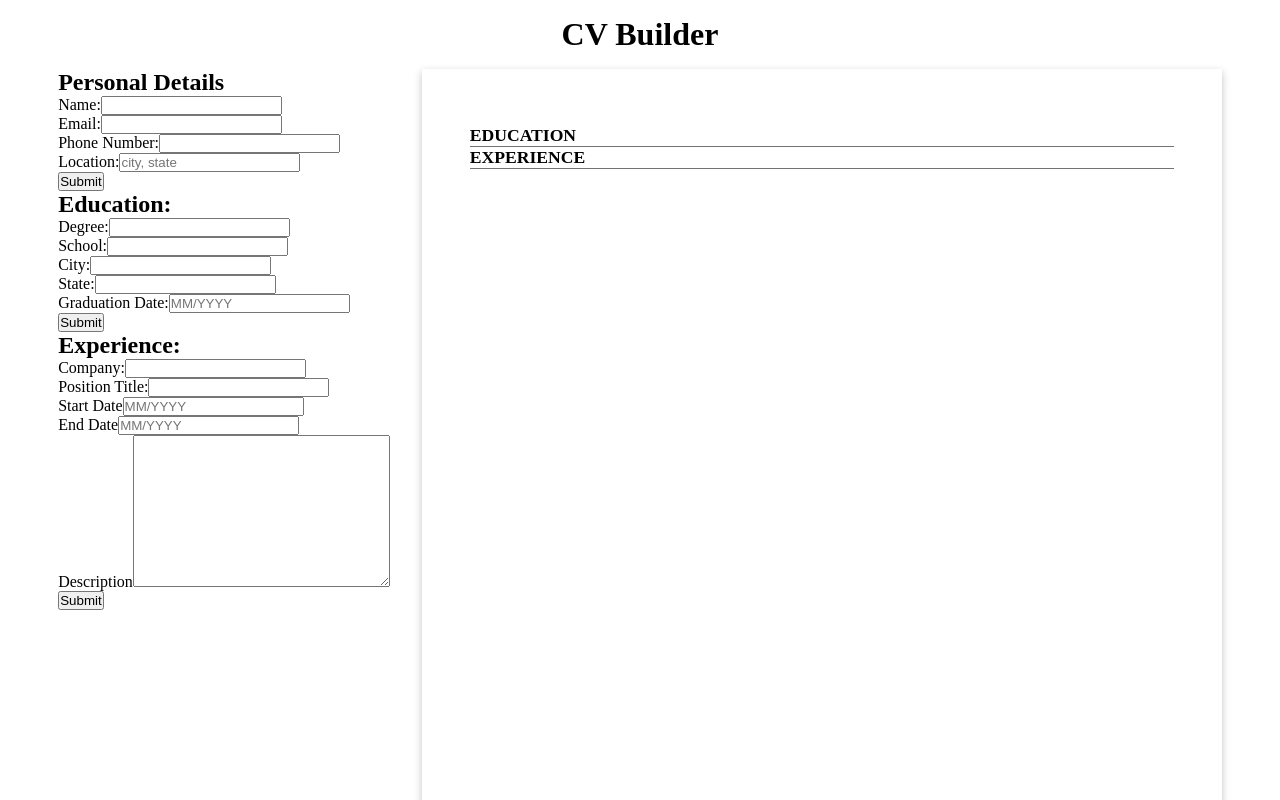
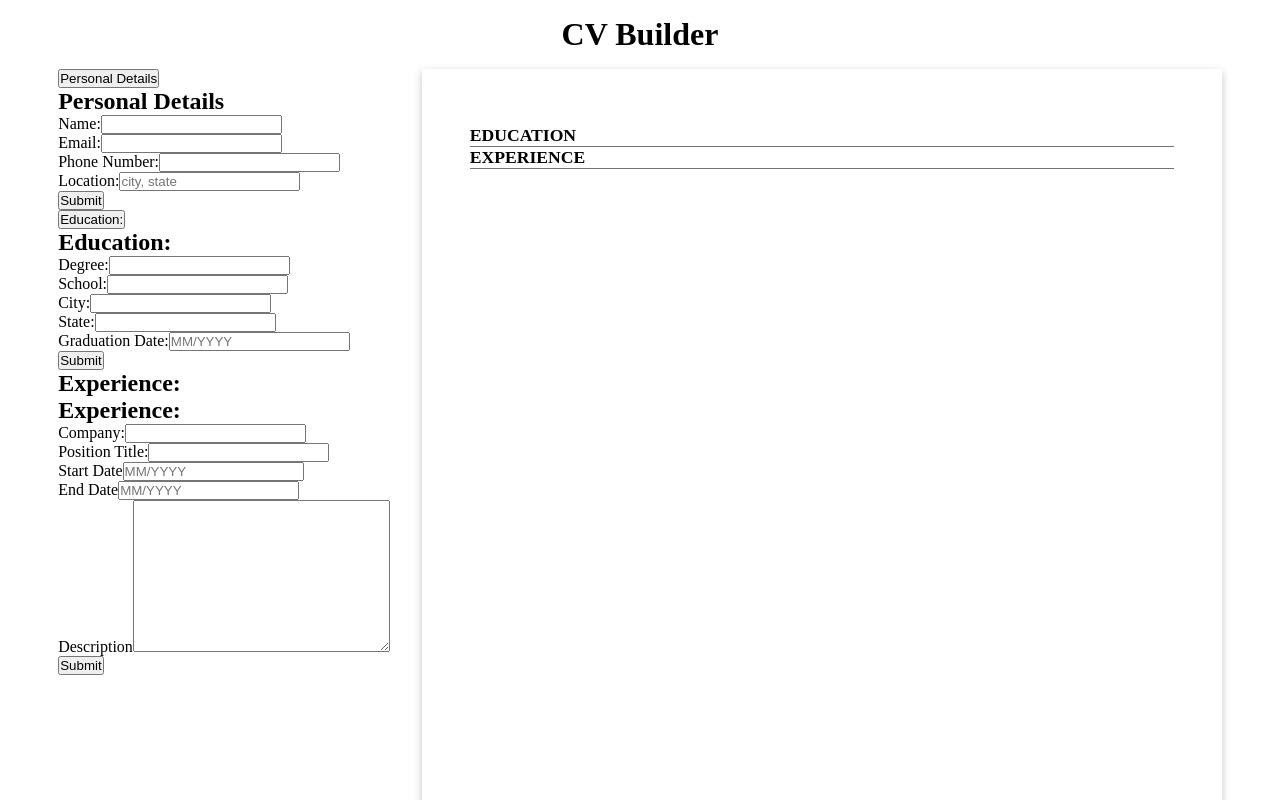
Before and after one commit to MahmoudTalass/cv-application, a React (Vite) app: page / in a window 1280 px wide. Shown: the top 800 px of the page. Built offline with nearby package versions, Linux system fonts and the light colour scheme.

Commit message:
Add each form to a container with heading, form and available data
The available data is shown only for experience and education

```diff
--- a/src/components/formComponents/ResumeForms.jsx
+++ b/src/components/formComponents/ResumeForms.jsx
@@ -2,6 +2,7 @@
 import EducationInfoForm from "./EducationInfoForm";
 import ExperienceInfoForm from "./ExperienceInfoForm";
 import PersonalInfoForm from "./PersonalInfoForm";
+import { useState } from "react";
 
 export default function ResumeForms({
    handlePersonalInfo,
@@ -10,9 +11,20 @@ export default function ResumeForms({
 }) {
    return (
       <section className="forms-container">
-         <PersonalInfoForm handlePersonalInfo={handlePersonalInfo} />
-         <EducationInfoForm handleEducationInfo={handleEducationInfo} />
-         <ExperienceInfoForm handleExperienceInfo={handleExperienceInfo} />
+         <div>
+            <button>Personal Details</button>
+            <PersonalInfoForm handlePersonalInfo={handlePersonalInfo} />
+         </div>
+         <div>
+            <button>Education:</button>
+            <EducationInfoForm handleEducationInfo={handleEducationInfo} />
+            <div className="current-education-info"></div>
+         </div>
+         <div>
+            <h2>Experience:</h2>
+            <ExperienceInfoForm handleExperienceInfo={handleExperienceInfo} />
+            <div className="current-experience-info"></div>
+         </div>
       </section>
    );
 }
```
